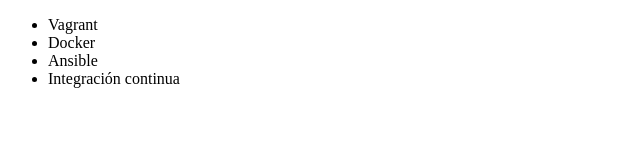
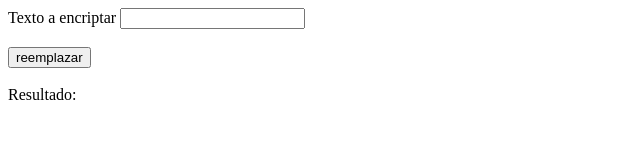
Before and after one commit to Gibransan/desafio1-ONE, a plain HTML site: page index.html in a window 1280 px wide. Shown: the whole page, without its empty margins (0-640 px from the left). Drawn offline with Linux system fonts and the light colour scheme.

Commit message:
Añadiendo el html y el script

```diff
--- a/index.html
+++ b/index.html
@@ -1,15 +1,22 @@
 <!DOCTYPE html>
-<html lang = "en">
+<html lang="en">
 <head>
-     <meta charset = "UTF-8">
-     <title> Cursos de Alura </title>
+     <meta charset="UTF-8">
+     <meta http-equiv="X-UA-Compatible" content="IE=edge">
+     <meta name="viewport" content="width=device-width, initial-scale=1.0">
+     <title>Desafió encriptador</title>
+     <script src="/script.js"></script>
 </head>
 <body>
-     <ul>
-         <li> Vagrant </li>
-         <li> Docker </li>
-         <li> Ansible </li>
-         <li> Integración continua </li>
-     </ul>
+     <form action="">
+          <label for="original-text">Texto a encriptar</label>
+          <input type="text" id="original-text"><br><br>
+
+          <input type="button" value="reemplazar" onclick="reemplazarVocales()"><br><br>
+
+          <label for="encripted-text">Resultado:</label>
+          <p id="encripted-text"></p>
+
+     </form>
 </body>
 </html>
--- a/script.js
+++ b/script.js
@@ -0,0 +1,33 @@
+function reemplazarVocales() {
+    let originalText = document.getElementById("original-text").value;
+    let encriptedText = "";
+
+    for (let i = 0; i < originalText.length; i++) {
+        let letra = originalText.chartAt(i);
+        let reemplazo = "";
+
+        switch (letra) {
+            case 'a':
+                reemplazo = "ai";
+                break;
+            case 'e':
+                reemplazo = "enter";
+                break;
+            case 'i':
+                reemplazo = "imes";
+                break;
+            case 'o':
+                reemplazo = "ober";
+                break;
+            case 'u':
+                reemplazo = "ufat";
+                break;
+            default:
+                reemplazo = letra;
+        }
+
+        encriptedText += reemplazo;
+    }
+
+    document.getElementById("encriptedText").innerHTML = encriptedText;
+}
```
